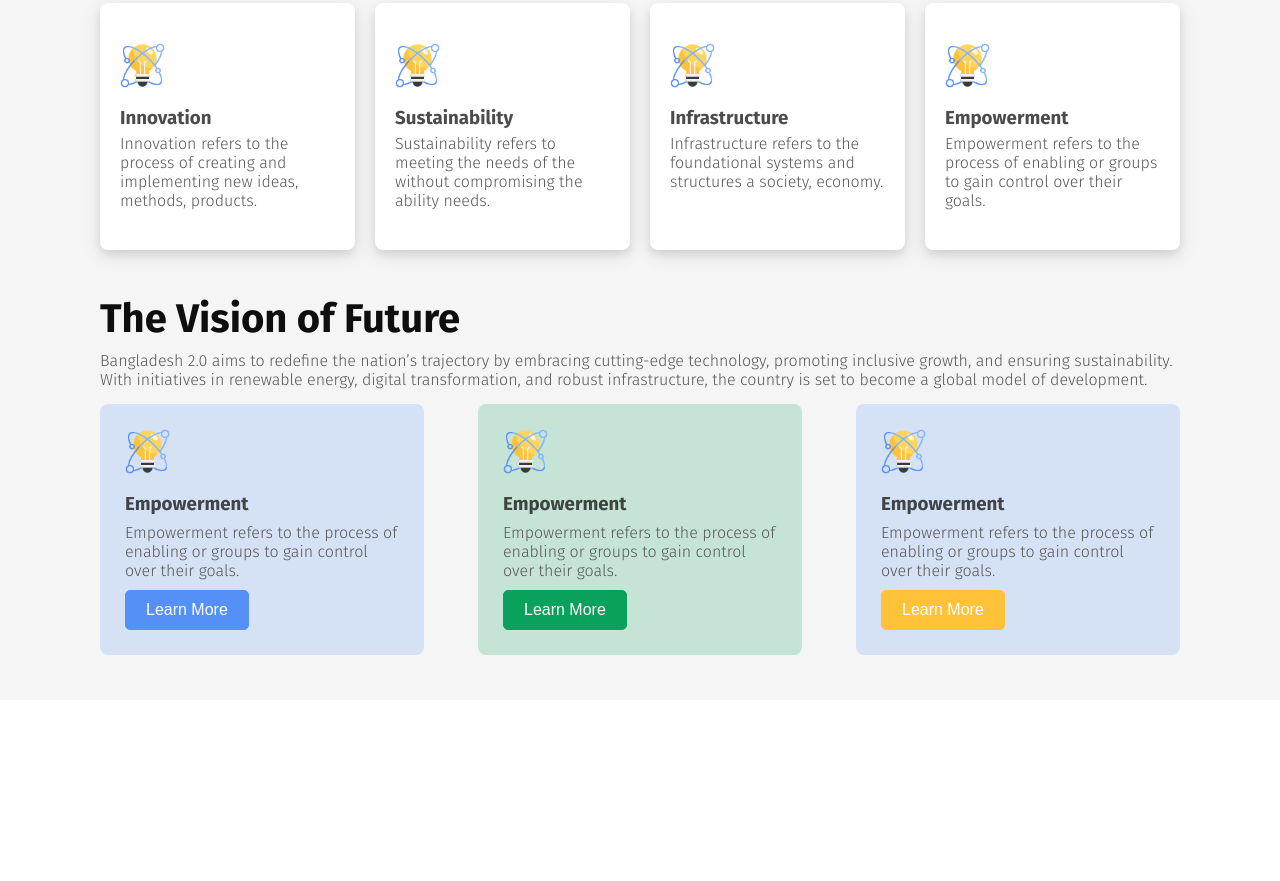
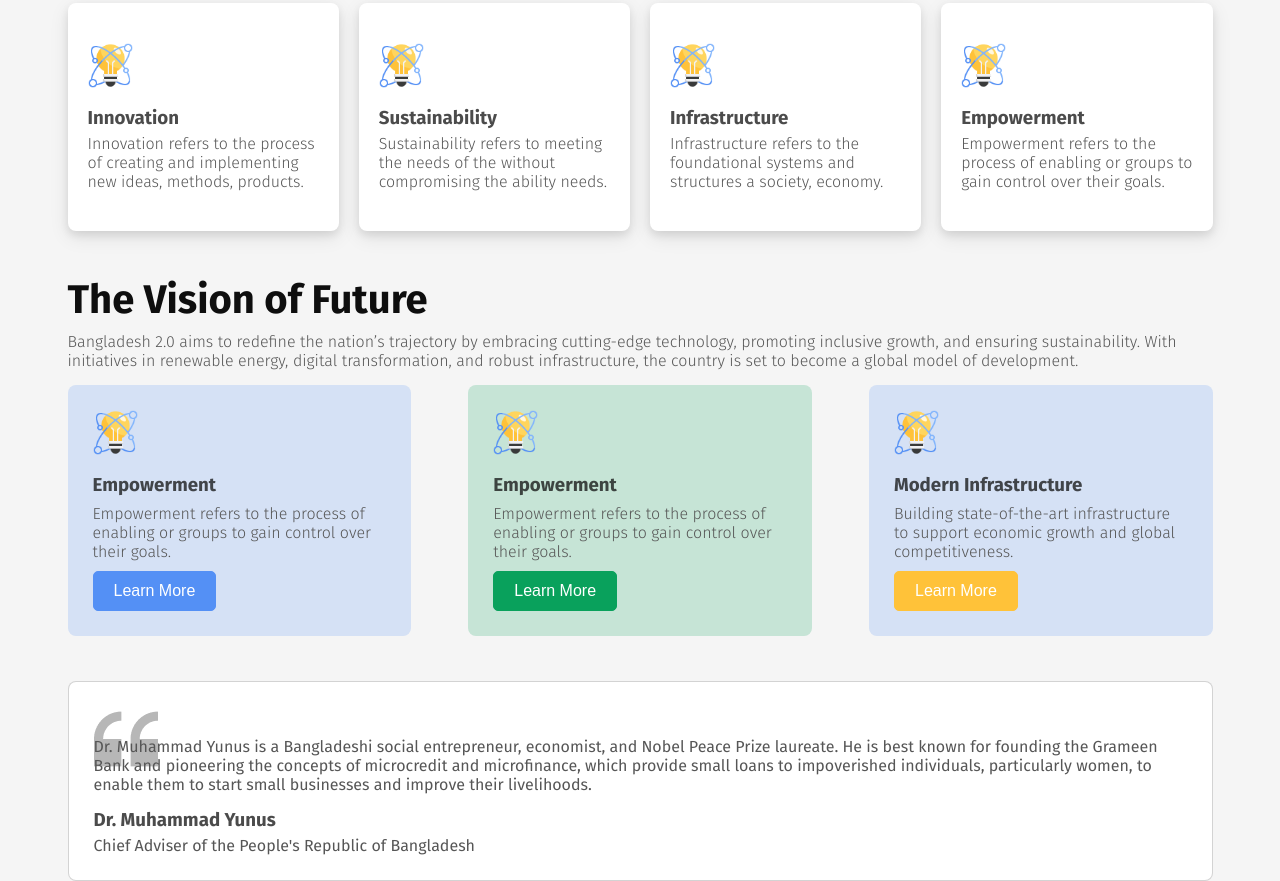
Before and after one commit to reyad-hasan/B11A1--assignment-1, a plain HTML site: page index.html in a window 1280 px wide. Shown: the part 694-1575 px from the top of the page. Before the commit the page ends 1394 px from the top, so only its background shows below. Drawn offline with Linux system fonts and the light colour scheme.

Commit message:
completed dr. muhammad yunus section with style

```diff
--- a/css/style.css
+++ b/css/style.css
@@ -100,7 +100,8 @@ nav {
   align-items: center;
   justify-content: space-between;
   padding: 45px 35px;
-  margin: 0px 100px;
+  max-width: 1145px;
+  margin: 0px auto;
 }
 
 .hero-bd {
@@ -120,7 +121,8 @@ nav {
 
 /* pillars section style start from here */
 .pillars-section {
-  margin: 0px 100px;
+  max-width: 1145px;
+  margin: 0px auto;
 }
 
 .pillars-title {
@@ -168,7 +170,8 @@ nav {
 
 /* the-vision-future-section style start from here */
 .the-vision-future-section {
-  margin: 0px 100px;
+  max-width: 1145px;
+  margin: 0px auto;
 }
 
 .the-vision-future-section p {
@@ -224,3 +227,30 @@ nav {
   border: 1px solid #FFC239;
   color: #FFC239;
 }
+
+/* dr-muhammad-yunus-section style start from here */
+.dr-muhammad-yunus-section {
+  background-color: var(--white-color);
+  padding: 25px;
+  max-width: 1145px;
+  margin: 0px auto;
+  border-radius: 8px;
+  border: 1px solid rgba(128, 128, 128, 0.349);
+
+}
+
+.dr-muhammad-yunus-section .left-bg {
+  background-image: url(../assets/quote-bg.png);
+  background-repeat: no-repeat;
+  background-position: top left;
+}
+
+.dr-muhammad-yunus-section p {
+  color: var(--description-color);
+  font-size: 1rem;
+  padding-top: 30px;
+}
+
+.chief {
+  margin-top: -30px;
+}
--- a/index.html
+++ b/index.html
@@ -92,10 +92,26 @@
                 </div>
                 <div class="future-box">
                     <img src="./assets/card-icon.png" alt="card-icon">
-                    <h3>Empowerment</h3>
-                    <p>Empowerment refers to the process of enabling or groups to gain control over their goals.</p>
+                    <h3>Modern Infrastructure</h3>
+                    <p>Building state-of-the-art infrastructure to support economic growth and global competitiveness.
+                    </p>
                     <button class="primary-btn future-btn-3">Learn More</button>
                 </div>
+            </div>
+        </div>
+
+        <!-- Dr. Muhammad Yunus section -->
+        <div class="dr-muhammad-yunus-section">
+            <div class="left-bg">
+                <p>Dr. Muhammad Yunus is a Bangladeshi social entrepreneur, economist, and Nobel Peace Prize laureate.
+                    He is
+                    best known for founding the Grameen Bank and pioneering the concepts of microcredit and
+                    microfinance,
+                    which provide small loans to impoverished individuals, particularly women, to enable them to start
+                    small
+                    businesses and improve their livelihoods.</p>
+                <h3>Dr. Muhammad Yunus</h3>
+                <p class="chief">Chief Adviser of the People's Republic of Bangladesh</p>
             </div>
         </div>
 
```
